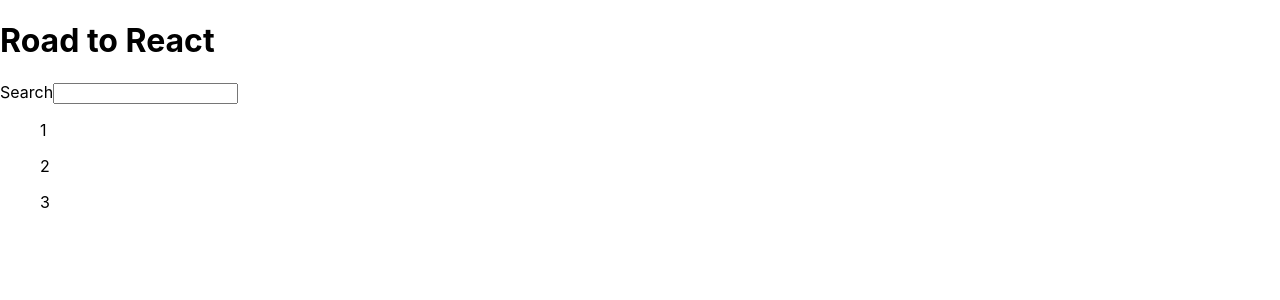
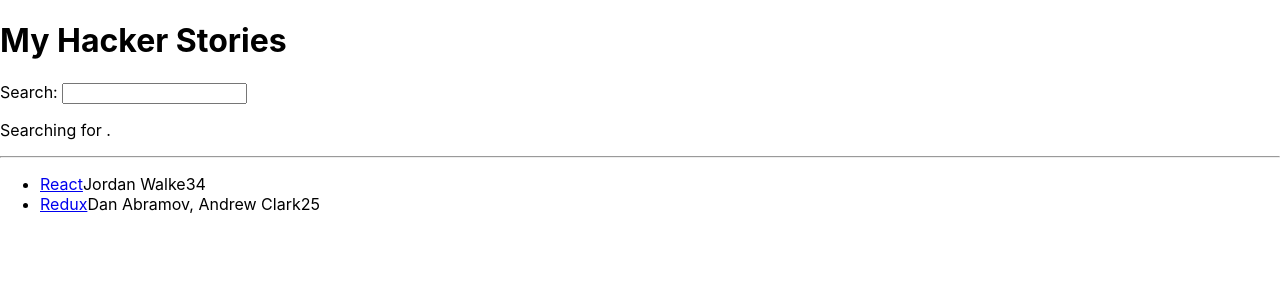
Before and after one commit to Roland29/road-to-react, a React (Create React App) app: page / in a window 1280 px wide. Shown: the top 300 px of the page. Built offline with nearby package versions, Linux system fonts and the light colour scheme.

Commit message:
get app from book

```diff
--- a/src/App.tsx
+++ b/src/App.tsx
@@ -1,19 +1,93 @@
-import React from 'react';
-import logo from './logo.svg';
-import './App.css';
+import * as React from 'react';
 
-const title = 'React';
-function App() {
+type Story = {
+  objectID: number;
+  url: string;
+  title: string;
+  author: string;
+  num_comments: number;
+  points: number;
+};
+
+type Stories = Story[];
+
+const App = () => {
+  const stories = [
+    {
+      title: 'React',
+      url: 'https://reactjs.org/',
+      author: 'Jordan Walke',
+      num_comments: 3,
+      points: 4,
+      objectID: 0,
+    },
+    {
+      title: 'Redux',
+      url: 'https://redux.js.org/',
+      author: 'Dan Abramov, Andrew Clark',
+      num_comments: 2,
+      points: 5,
+      objectID: 1,
+    },
+  ];
+
   return (
     <div>
-      <h1>Road to {title}</h1>
-      <label htmlFor="search">Search</label>
-      <input id="search" type="text" />
-      {[1, 2, 3].map((item) => (
-        <ul>{item}</ul>
-      ))}
+      <h1>My Hacker Stories</h1>
+
+      <Search />
+
+      <hr />
+
+      <List list={stories} />
     </div>
   );
-}
+};
+
+const Search = () => {
+  const [searchTerm, setSearchTerm] = React.useState('');
+
+  const handleChange = (event: React.ChangeEvent<HTMLInputElement>) => {
+    setSearchTerm(event.target.value);
+  };
+
+  return (
+    <div>
+      <label htmlFor="search">Search: </label>
+      <input id="search" type="text" onChange={handleChange} />
+
+      <p>
+        Searching for <strong>{searchTerm}</strong>.
+      </p>
+    </div>
+  );
+};
+
+type ListProps = {
+  list: Stories;
+};
+
+const List: React.FC<ListProps> = (props) => (
+  <ul>
+    {props.list.map((item) => (
+      <Item key={item.objectID} item={item} />
+    ))}
+  </ul>
+);
+
+type ItemProps = {
+  item: Story;
+};
+
+const Item: React.FC<ItemProps> = (props) => (
+  <li>
+    <span>
+      <a href={props.item.url}>{props.item.title}</a>
+    </span>
+    <span>{props.item.author}</span>
+    <span>{props.item.num_comments}</span>
+    <span>{props.item.points}</span>
+  </li>
+);
 
 export default App;
```
